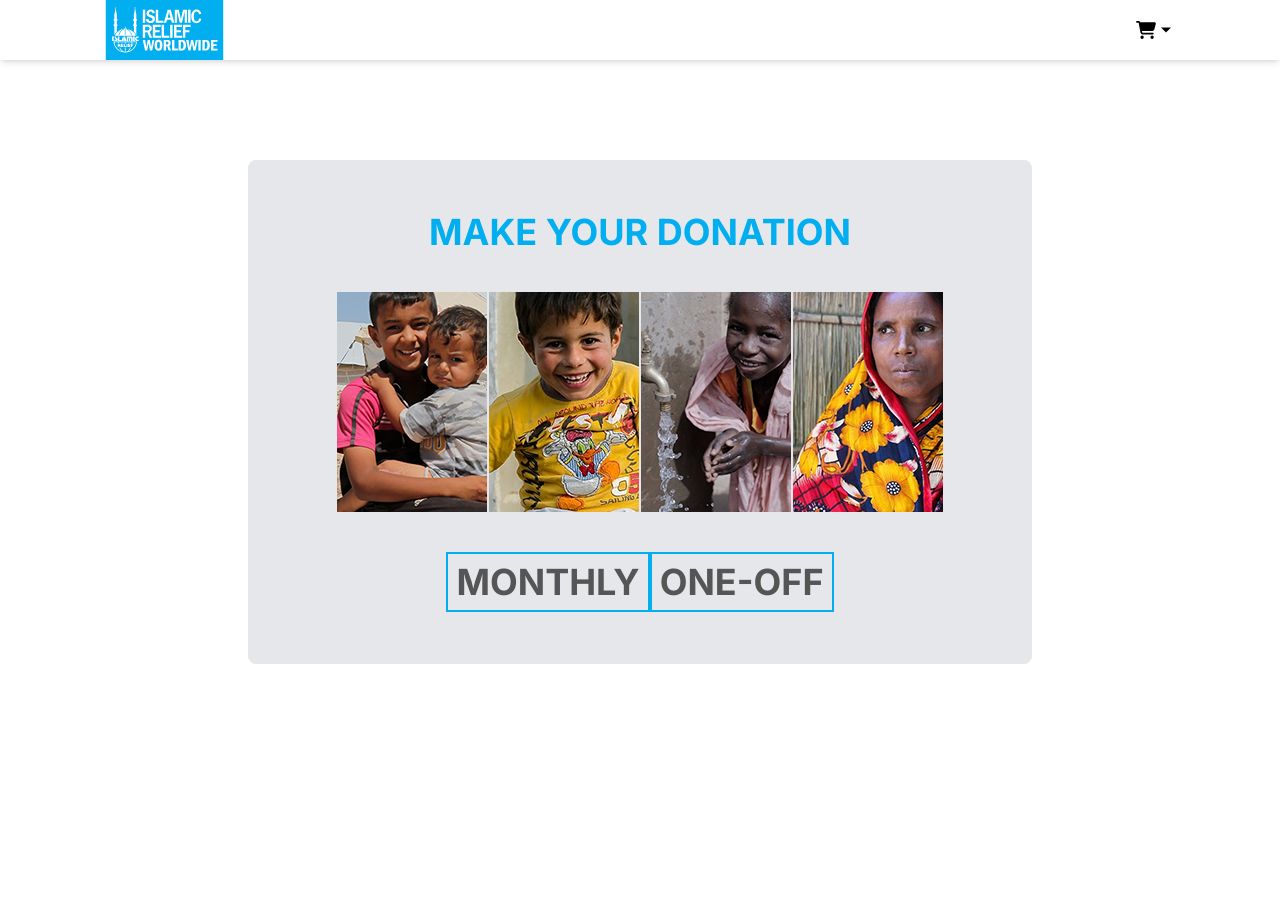
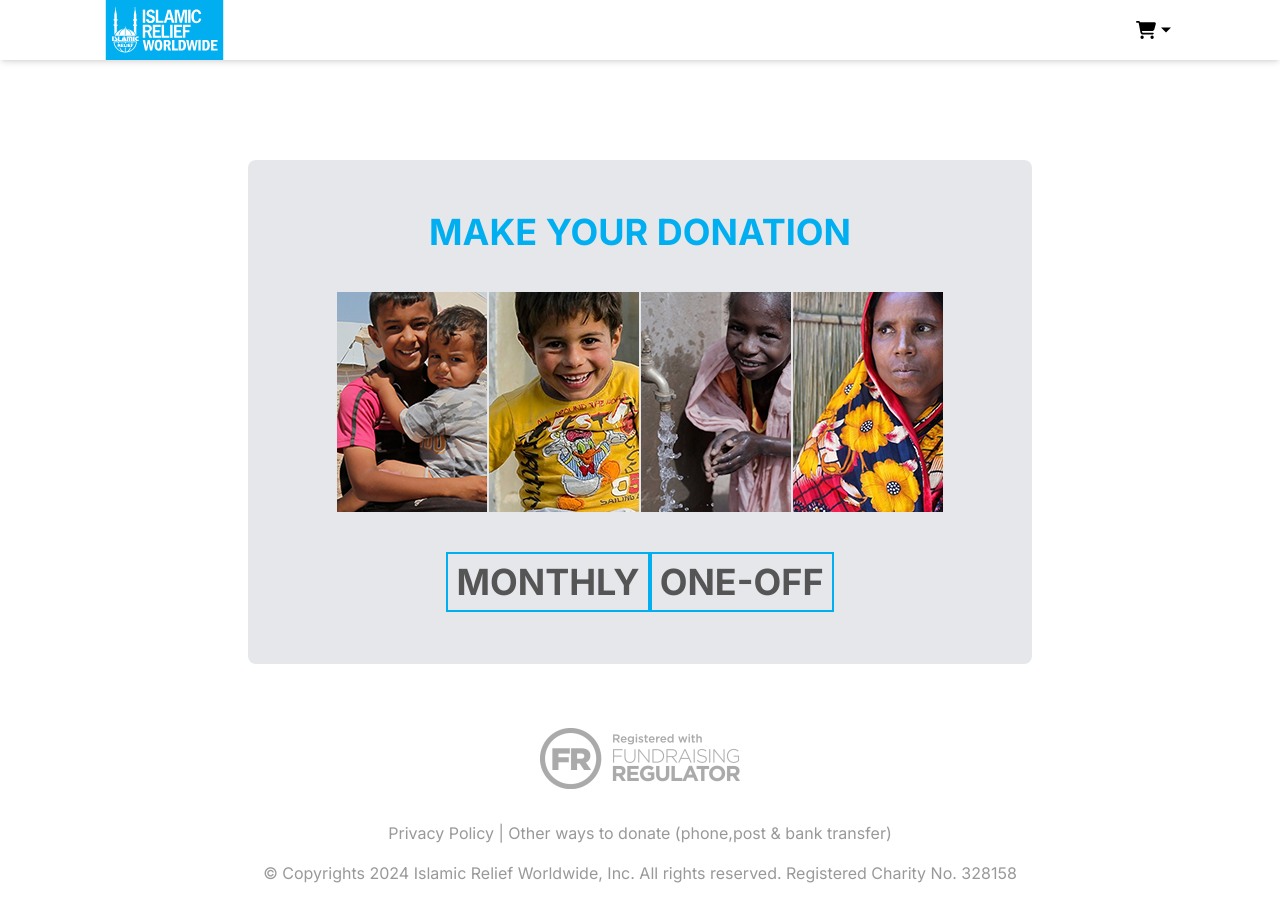
Before and after one commit to spanzyteo/islam, a Next.js app: page /donate in a window 1280 px wide. Shown: the top 922 px of the page. Before the commit the page ends 800 px from the top, so only its background shows below. Built offline with nearby package versions, Linux system fonts and the light colour scheme.

Commit message:
recent modifications

```diff
--- a/app/components/DonateFooter.tsx
+++ b/app/components/DonateFooter.tsx
@@ -1,10 +1,13 @@
 import React from 'react'
+import Link from 'next/link'
 
 const DonateFooter = () => {
   return (
+    <Link href={'/donate'}>
     <div className="fixed flex items-center justify-center md:hidden bottom-0 h-[60px] right-0 left-0 bg-[#DC3545] text-center text-white uppercase font-semibold">
       <h1>Donate</h1>
     </div>
+    </Link>
   )
 }
 
--- a/app/components/Navbar.tsx
+++ b/app/components/Navbar.tsx
@@ -6,6 +6,7 @@ import Image from 'next/image'
 import { IoIosArrowDown } from 'react-icons/io'
 import { IoSearchSharp } from 'react-icons/io5'
 import { IoMdMenu } from 'react-icons/io'
+import Link from 'next/link'
 
 const Navbar = () => {
   const [scrolled, setScrolled] = useState(false)
@@ -66,9 +67,11 @@ const Navbar = () => {
               <h1 className="">Media, news and opinion</h1>
               <IoIosArrowDown className="h-[15px] w-[15px] text-black font-bold" />
             </div>
-            <div className="bg-[#DC3545] text-white p-2 px-3 mr-3 cursor-pointer font-semibold hover:opacity-70">
-              DONATE
-            </div>
+            <Link href={'/donate'}>
+              <div className="bg-[#DC3545] text-white p-2 px-3 mr-3 cursor-pointer font-semibold hover:opacity-70">
+                DONATE
+              </div>
+            </Link>
           </div>
         </nav>
       ) : (
@@ -99,9 +102,11 @@ const Navbar = () => {
                 <div className="bg-[#FFAE00] text-[#23438f] p-2 px-5 font-semibold lg:block hidden">
                   Annual Report Site
                 </div>
+                <Link href={'/donate'}>
                 <div className="bg-[#DC3545] text-white p-2 px-5 font-semibold md:text-[1rem] text-[0.8rem]">
                   DONATE
                 </div>
+                </Link>
                 <div className="bg-[#0074C8] text-white p-2 px-5 font-semibold lg:block hidden">
                   40 Years of Service
                 </div>
--- /dev/null
+++ b/app/donate/component/DonateFooter.tsx
@@ -0,0 +1,29 @@
+import Image from "next/image"
+
+const DonateFooter = () => {
+  return (
+    <div className="mt-16 flex flex-col items-center">
+      <div className="h-[67x] w-[200px]">
+        <Image
+          src={'/footer-img.png'}
+          alt="img"
+          height={76}
+          width={200}
+          className="h-full w-full"
+          objectFit="cover"
+        />
+      </div>
+      <div className="mt-8 text-[#999999] flex flex-col gap-4 items-center mb-16 w-[90%] text-center">
+        <h1>
+          Privacy Policy | Other ways to donate (phone,post & bank transfer)
+        </h1>
+        <h1>
+          © Copyrights 2024 Islamic Relief Worldwide, Inc. All rights reserved.
+          Registered Charity No. 328158
+        </h1>
+      </div>
+    </div>
+  )
+}
+
+export default DonateFooter
--- a/app/donate/page.tsx
+++ b/app/donate/page.tsx
@@ -1,12 +1,14 @@
 import React from 'react'
 import Navbar from './component/Navbar'
 import DonateDiv from './component/DonateDiv'
+import DonateFooter from './component/DonateFooter'
 
 const page = () => {
   return (
     <>
       <Navbar />
       <DonateDiv />
+      <DonateFooter />
     </>
   )
 }
```
